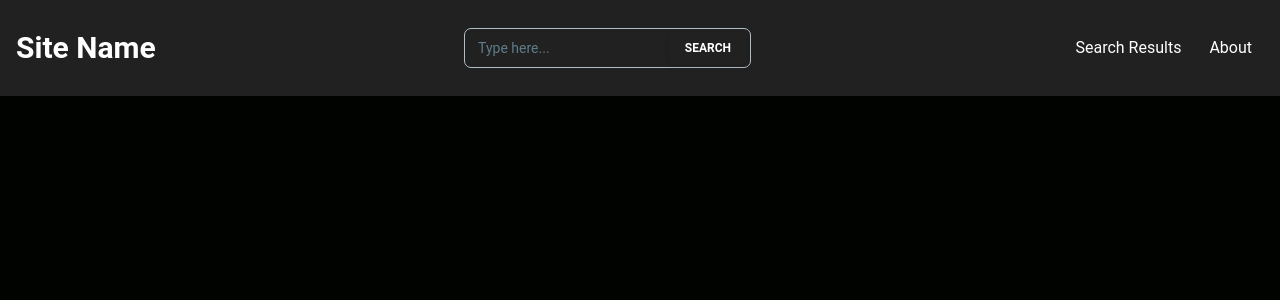
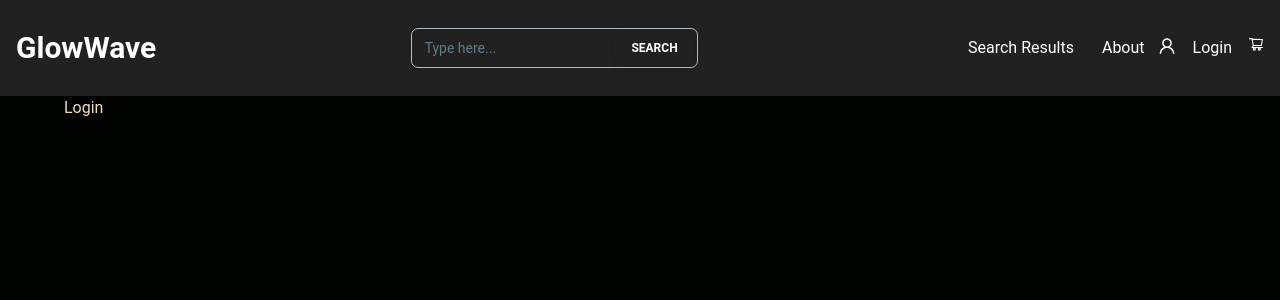
Before and after one commit to dwyerm29/cos30049, a React (Create React App) app in the folder assign-1-fe/: page /login in a window 1280 px wide. Shown: the top 300 px of the page. Built offline with nearby package versions, Linux system fonts and the light colour scheme.

Commit message:
update anv

```diff
--- a/assign-1-fe/src/App.js
+++ b/assign-1-fe/src/App.js
@@ -2,9 +2,10 @@ import React from "react";
 import Navbar from "./components/Navbar";
 import About from "./pages/About";
 import Home from "./pages/Home";
+import SearchResults from "./pages/SearchResults";
+import Login from "./pages/Login";
 import { Route, Routes } from "react-router-dom";
 import { Container } from "@mui/material";
-import SearchResults from "./pages/SearchResults";
 
 function App() {
   return (
@@ -15,6 +16,7 @@ function App() {
           <Route path="/" element={<Home />} />
           <Route path="/about" element={<About />} />
           <Route path="/searchresults" element={<SearchResults />} />
+          <Route path="/login" element={<Login />} />
         </Routes>
       </Container>
     </>
--- a/assign-1-fe/src/components/Navbar.js
+++ b/assign-1-fe/src/components/Navbar.js
@@ -1,10 +1,24 @@
 import React, { useState } from "react";
 import { Link, useMatch, useResolvedPath } from "react-router-dom";
 import { Input, Button } from "@material-tailwind/react";
-import { AiOutlineClose, AiOutlineMenu } from "react-icons/ai";
+import {
+  AiOutlineClose,
+  AiOutlineMenu,
+  AiOutlineUser,
+  AiOutlineShoppingCart,
+} from "react-icons/ai";
 
 export default function Navbar() {
   const [nav, setNav] = useState(false);
+  const hide = () => setNav(false);
+  const show = () => setNav(true);
+
+  React.useEffect(() => {
+    window.addEventListener(
+      "resize",
+      () => window.innerWidth >= 960 && setNav(false)
+    );
+  }, []);
 
   const handleNav = () => {
     setNav(!nav);
@@ -12,8 +26,10 @@ export default function Navbar() {
   return (
     <div className="flex justify-between items-center h-24 max-width[1240px] m-auto px-4 text-white bg-gray-900">
       <Link to="/" className="text-3xl font-bold w-auto">
-        Site Name
+        GlowWave
       </Link>
+
+      {/* Handles Search Bar */}
       <div className="relative flex w-full gap-2 md:w-auto">
         <Input
           type="search"
@@ -27,6 +43,7 @@ export default function Navbar() {
           Search
         </Button>
       </div>
+      {/* Handles NavBar */}
       <ul className="hidden md:flex">
         <CustomeLink
           to="/searchresults"
@@ -40,7 +57,16 @@ export default function Navbar() {
         >
           About
         </CustomeLink>
+        <AiOutlineUser to="/login" size={20} className="" />
+        <CustomeLink
+          to="/login"
+          className="hover:bg-gray-300  active:bg-gray-900 p-4"
+        >
+          Login
+        </CustomeLink>
+        <AiOutlineShoppingCart to="/cart" />
       </ul>
+
       {/* Handles smaller screen */}
 
       <div onClick={handleNav} className="block md:hidden p-4">
@@ -54,21 +80,42 @@ export default function Navbar() {
             : "fixed left-[-100%]"
         }
       >
-        <Link to="/" className="w-full text-3xl font-bold">
-          Site Name
+        <Link
+          to="/"
+          className="w-full text-3xl font-bold"
+          onClick={handleNav}
+          onBlur={hide}
+          OnFocus={show}
+        >
+          GlowWave
         </Link>
         <ul className="uppercase p-4">
           <CustomeLink
             to="/searchresults"
+            onClick={handleNav}
+            onBlur={hide}
+            OnFocus={show}
             className="hover:bg-gray-300  active:bg-gray-900 border-b border-gray-600"
           >
             SearchResults
           </CustomeLink>
           <CustomeLink
             to="/about"
+            onClick={handleNav}
+            onBlur={hide}
+            OnFocus={show}
+            className="hover:bg-gray-300  active:bg-gray-900  border-b border-gray-600"
+          >
+            About
+          </CustomeLink>
+          <CustomeLink
+            to="/login"
+            onClick={handleNav}
+            onBlur={hide}
+            OnFocus={show}
             className="hover:bg-gray-300  active:bg-gray-900 border-b"
           >
-            About
+            Login
           </CustomeLink>
         </ul>
       </div>
--- /dev/null
+++ b/assign-1-fe/src/pages/Login.js
@@ -0,0 +1,3 @@
+export default function Login() {
+  return <h1>Login</h1>;
+}
```
